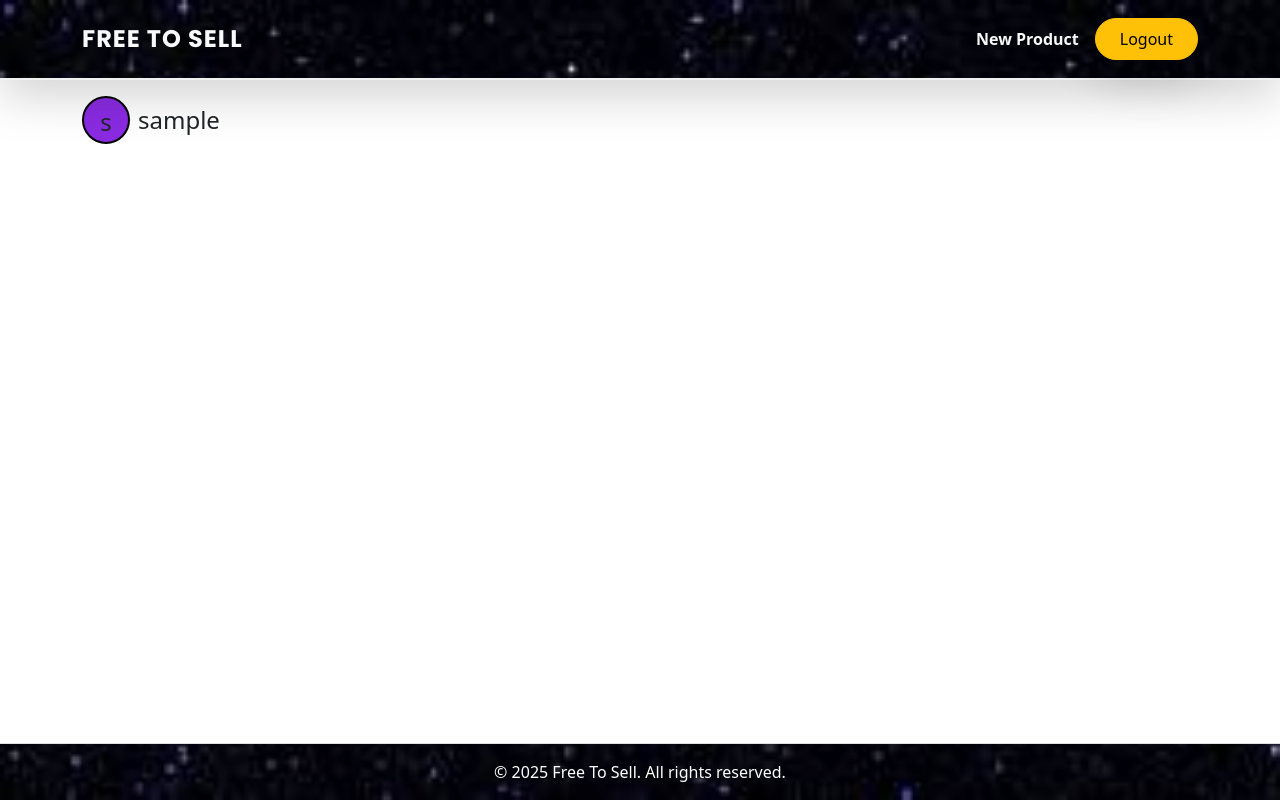
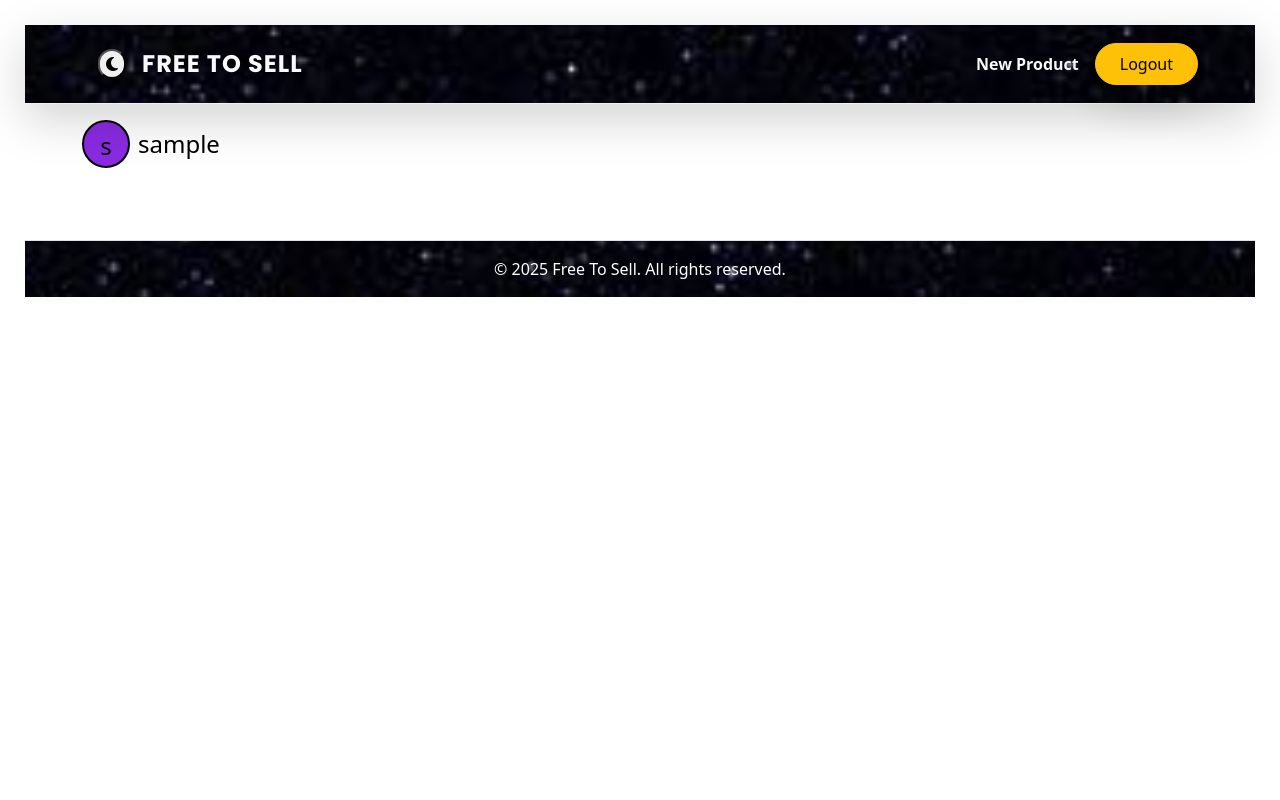
Before and after one commit to Sanket5749/Free-To-Sell, a Node server app: page / in a window 1280 px wide. Run offline with Node 20, Linux system fonts and the light colour scheme; the visitor is signed in with stand-in values (Sample User, id 1); data that the repository does not hold is empty; some libraries are stand-ins or nearby versions.

Commit message:
Add files via upload

```diff
--- a/app.js
+++ b/app.js
@@ -189,11 +189,11 @@ app.post("/logout", isLoggedIn, (req, res) => {
   });
 });
 
-app.get("/", isLoggedIn,async (req, res) => {
+app.get("/", async (req, res) => {
   const pic = req.user.username.charAt(0);
   const user = req.user.username;
   const allListing = await Listing.find({});
-  res.render("index.ejs", { allListing, pic, user });
+  res.render("index.ejs", { allListing, pic, user});
 });
 app.get("/listings/new", (req, res) => {
   res.render("new.ejs");
--- a/public/style.css
+++ b/public/style.css
@@ -1,8 +1,8 @@
 .navbar, footer{
-  background: url("back.jpg") !important;
-  background-size: cover !important;
-  background-attachment: fixed !important;
-  background-position: center !important;
+  background: url("back.jpg");
+  background-size: cover;
+  background-attachment: fixed;
+  background-position: center;
 }
 body{
   background-color: transparent;
@@ -47,8 +47,7 @@ body{
 
 .navbar {
   box-shadow: 0 4px 6px rgba(0, 0, 0, 0.1);
-  border-bottom: 2px solid #f1f1f1;
-  background-color: #ffffff;
+  border-bottom: 1px solid #f1f1f1;
   padding: 10px 20px;
 }
 
@@ -66,8 +65,6 @@ body{
   color: #084298;
   transform: scale(1.1);
 }
-
-
 @keyframes fadeIn {
   from {
     opacity: 0;
@@ -94,3 +91,28 @@ body{
   text-decoration: none;
   color: white;
 }
+
+.auth-form-container{
+  color: white;
+  border-radius: 1rem;
+  padding: 1rem;
+  background: url(back_login.jpg);
+  background-position: center;
+  background-size: cover;
+  background-repeat: no-repeat;
+}
+body {
+  padding: 25px;
+  background: url("e-com_light.webp");
+  background: white;
+  color: black;
+}
+
+.dark-mode {
+  background: url("e-com_dark.jpg");
+  background: black;
+  color: white;
+}
+.btn-tog{
+  border-radius: 1.5rem;
+}
--- a/views/boilerplate.ejs
+++ b/views/boilerplate.ejs
@@ -10,6 +10,7 @@
     <link rel="icon" href="/logo.jpg">
     <link rel="preconnect" href="https://fonts.googleapis.com" />
     <link rel="preconnect" href="https://fonts.gstatic.com" crossorigin />
+    <link rel="stylesheet" href="https://cdnjs.cloudflare.com/ajax/libs/font-awesome/6.7.2/css/all.min.css" integrity="sha512-Evv84Mr4kqVGRNSgIGL/F/aIDqQb7xQ2vcrdIwxfjThSH8CSR7PBEakCr51Ck+w+/U6swU2Im1vVX0SVk9ABhg==" crossorigin="anonymous" referrerpolicy="no-referrer" />
     <link
       href="https://fonts.googleapis.com/css2?family=Inter:wght@400;500;600&family=Poppins:wght@500;600;700&display=swap"
       rel="stylesheet"
--- a/views/footer.ejs
+++ b/views/footer.ejs
@@ -1,4 +1,4 @@
-<footer class="bg-dark text-white py-3 fixed-bottom border-top">
+<footer class="bg-dark text-white py-3 mt-4 border-top">
   <div class="container text-center">
     <p class="fs-6 mb-0">&copy; 2025 Free To Sell. All rights reserved.</p>
   </div>
--- a/views/navbar.ejs
+++ b/views/navbar.ejs
@@ -1,5 +1,6 @@
-<nav class="navbar navbar-expand-lg navbar-dark bg-dark shadow-lg py-3">
+<nav class="navbar navbar-expand-lg  navbar-dark bg-dark shadow-lg py-3">
   <div class="container">
+    <button onclick="myFunction()" class="btn-tog mx-3"><i class="fa-solid fa-moon"></i></button>
     <a class="navbar-brand fw-bold text-light fs-4" href="/">Free To Sell</a>
     <button
       class="navbar-toggler border-0"
@@ -36,3 +37,10 @@
     </div>
   </div>
 </nav>
+
+<script>
+  function myFunction() {
+  var element = document.body;
+  element.classList.toggle("dark-mode");
+}
+</script>
```
Also changed, not shown: public/back_login.jpg (added), public/e-com_dark.jpg (added), public/e-com_light.webp (added).
